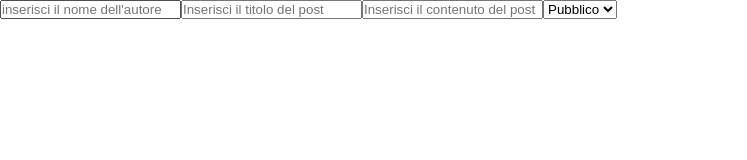
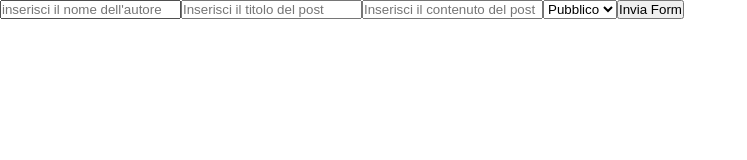
Before and after one commit to riccardo-ottavi/react-post-form, a React (Vite) app: page / in a window 1280 px wide. Shown: the top 160 px of the page, without its empty margins (0-747 px from the left). Built offline with nearby package versions, Linux system fonts and the light colour scheme.

Commit message:
finalizza il post dei dati

```diff
--- a/index.html
+++ b/index.html
@@ -4,6 +4,7 @@
     <meta charset="UTF-8" />
     <link rel="icon" type="image/svg+xml" href="/vite.svg" />
     <meta name="viewport" content="width=device-width, initial-scale=1.0" />
+    <script type="text/javascript" src="https://cdnjs.cloudflare.com/ajax/libs/axios/1.6.7/axios.min.js"></script>
     <title>react-post-form</title>
   </head>
   <body>
--- a/src/App.jsx
+++ b/src/App.jsx
@@ -3,7 +3,7 @@ import { useState } from 'react'
 import './App.css'
 
 function App() {
-
+  const Endpoint = "https://67c5b4f3351c081993fb1ab6.mockapi.io/api/posts"
   const [formData, setFormData] = useState({
     author: "",
     title: "",
@@ -19,9 +19,18 @@ function App() {
     })
   }
 
+  function handleSubmit(e){
+    e.preventDefault();
+    axios.post(Endpoint, formData)
+    .then(res => console.log("dati inviati", res.data))
+    .catch(error => console.log(error))
+  }
+
+
+
   return (
     <>
-      <form action="">
+      <form action="" onSubmit={handleSubmit}>
         <input type="text"
           name='author'
           value={formData.author}
@@ -45,6 +54,7 @@ function App() {
           <option value="true">Pubblico</option>
           <option value="false">Bozza</option>
         </select>
+        <button type="submit">Invia Form</button>
       </form>
     </>
   )
```
